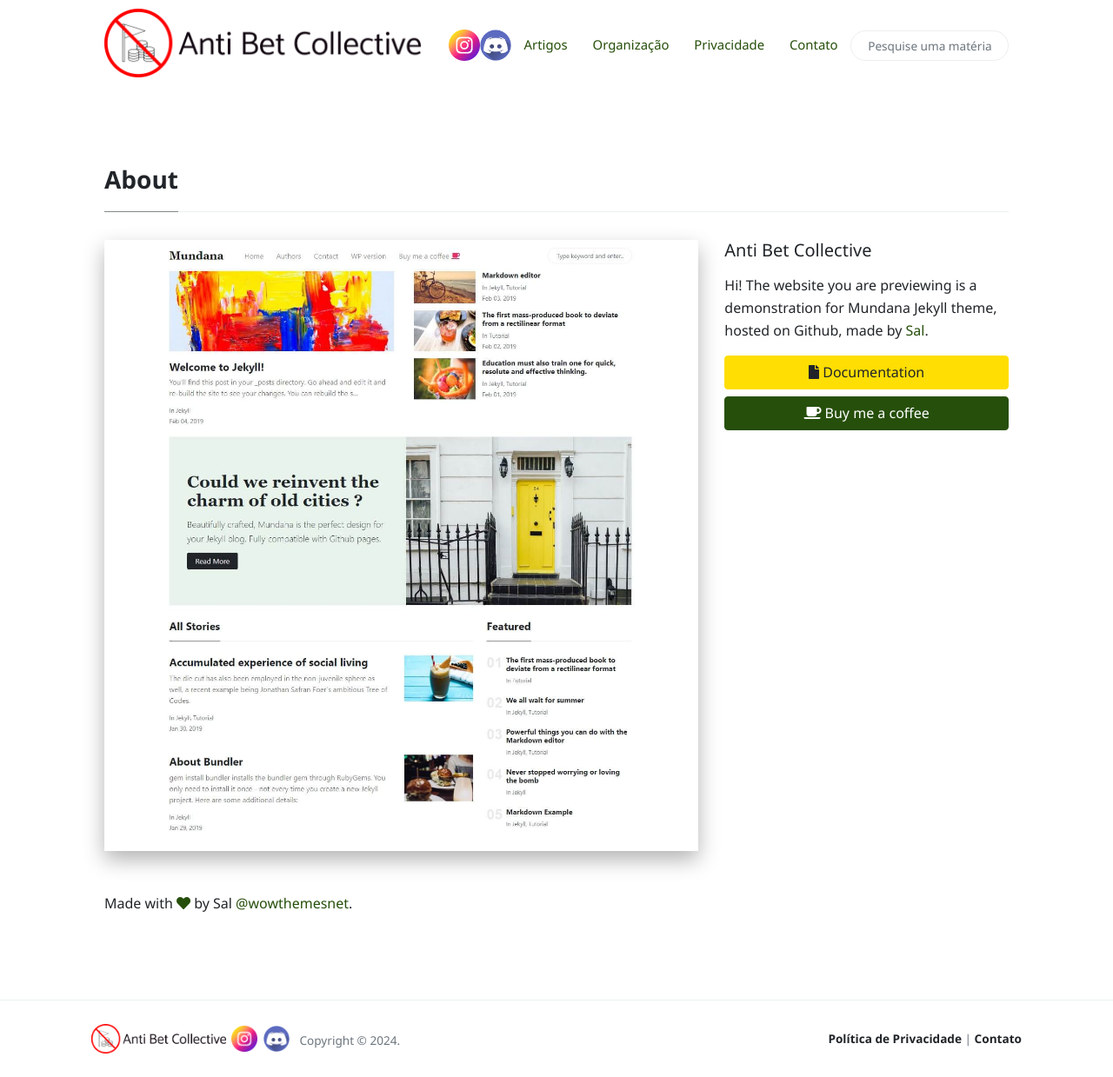
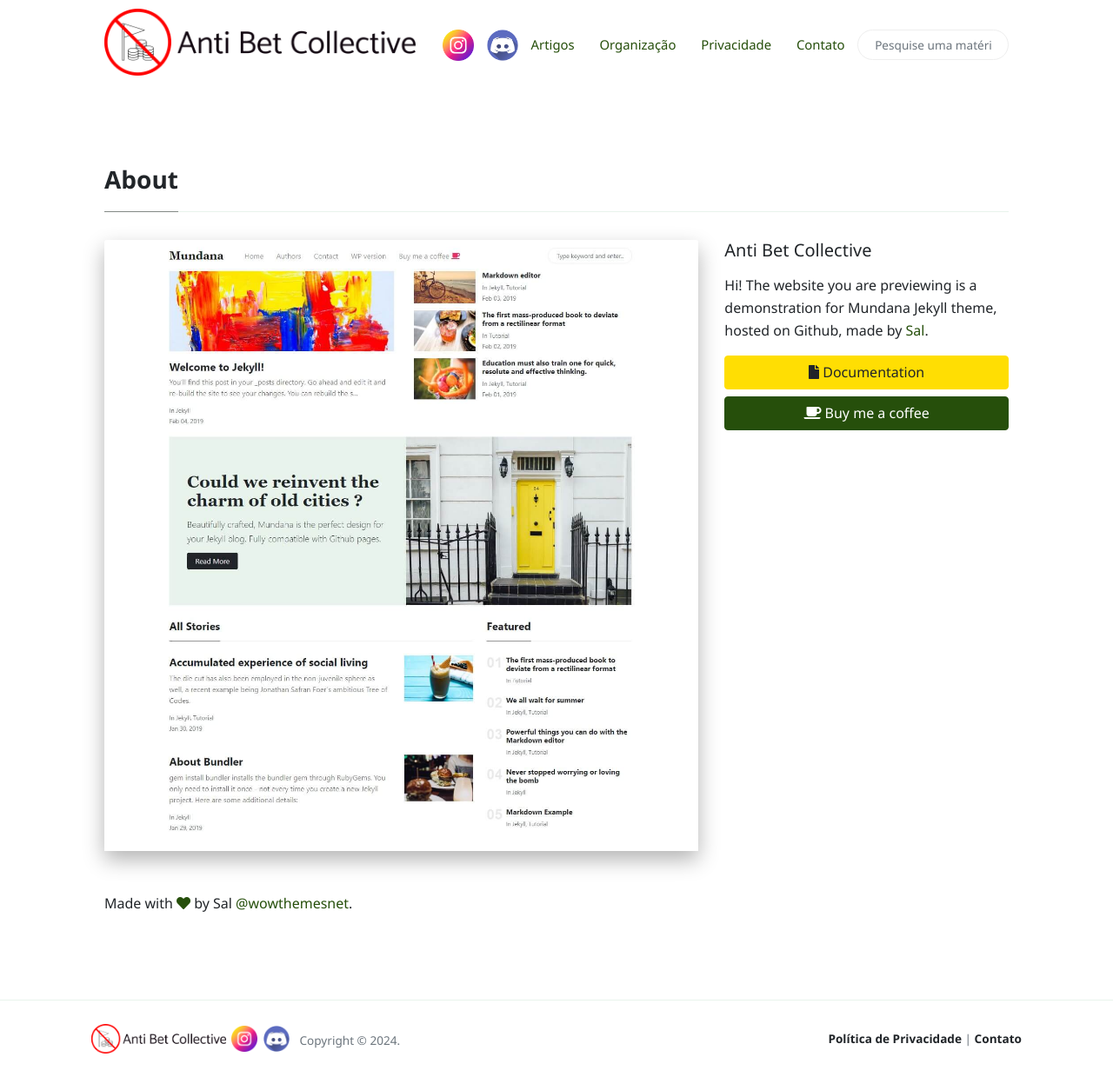
Before and after one commit to antibetcollective/antibetcollective.github.io, a Jekyll site: the page built from _pages/about.md, in a window 1280 px wide and 1239 px high. Shown: the whole window at 87% size. Built offline with Jekyll 4.4.1, drawn with Linux system fonts in a browser that asks for light colours; nearby versions of some CDN libraries; comment, search, counter and statistics services are not loaded.

Commit message:
Site posts update

```diff
--- a/_layouts/default.html
+++ b/_layouts/default.html
@@ -41,10 +41,10 @@
         <a class="navbar-brand navbar-brand-mobile" href="{{ site.baseurl }}/index.html">
             <img src='{{site.baseurl}}/assets/images/logo.png'/>
         </a>
-        <a href="https://instagram.com/antibetcollective">
+        <a class="social-header" href="https://instagram.com/antibetcollective">
             <img src="{{site.baseurl}}/assets/images/instagram.png" width="40" height="auto" alt="Instagram"/>
         </a>
-        <a href="https://discord.com/antibetcollective">
+        <a class="social-header" href="https://discord.com/antibetcollective">
             <img src="{{site.baseurl}}/assets/images/discord.png" width="40" height="auto" alt="Discord"/>
         </a>
 
--- a/assets/css/theme.css
+++ b/assets/css/theme.css
@@ -203,7 +203,6 @@
 	color:#fff !important;
 }
 .navbar-brand {
-	margin-right:2rem;
 	font-size:1.55rem;
     font-family:"Georgia","Times New Roman",serif;
 }
@@ -812,6 +811,9 @@
 	.mobile-footer-brand {
 		display:none;
 	}
+	.social-header {
+		margin-left:15px;
+	}
  }
 
  @media (max-width: 992px) {
@@ -820,7 +822,6 @@
 	}
 	.navbar-brand-mobile {
 		width:300px;
-		padding-left:13px;
 	}
 
  }
@@ -834,12 +835,12 @@
 	.desktop-footer-brand {
 		display:none;
 	}
-	/* .mobile-footer-brand  {
-		display:block;
+	.mobile-footer-brand  {
+		display:inline-block;
 	}
 	.mobile-footer-brand img  {
-		display:block;
-		margin: 0 auto;
-	} */
+		display:inline-block;
+	}
+	.
 
 }
```
